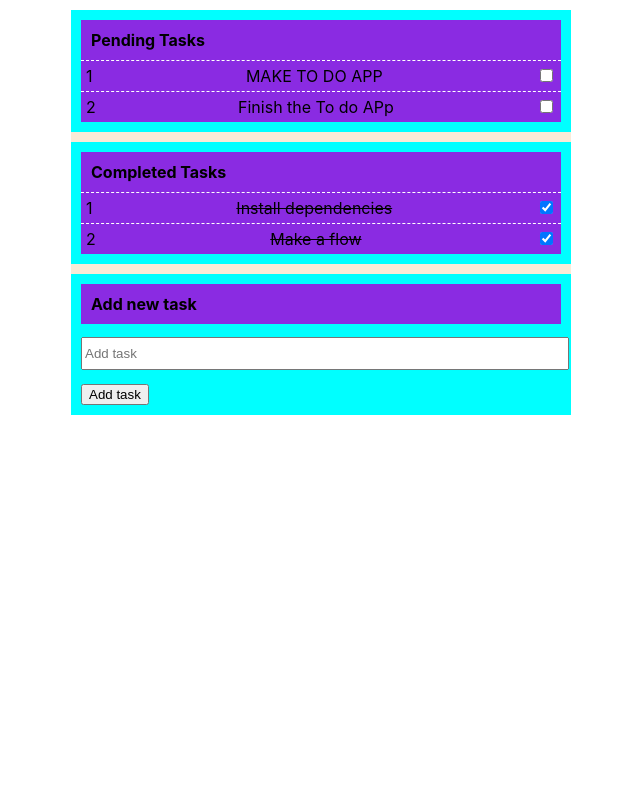
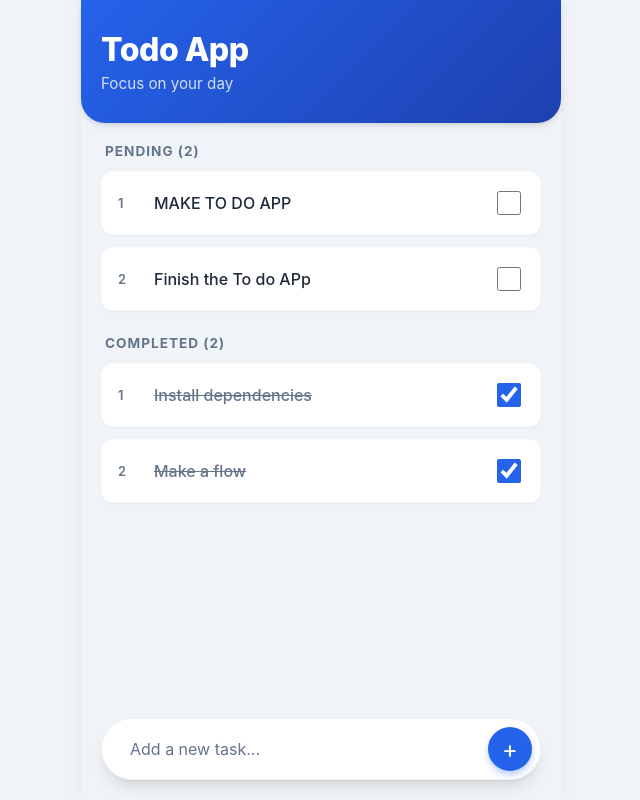
Before and after one commit to kannandevan/todo-app, a React (Create React App) app: page / in a window 1280 px wide. Shown: the whole page, without its empty margins (319-959 px from the left). Built offline with nearby package versions, Linux system fonts and the light colour scheme; the HTML template or start-up script is replaced by a standard one.

Commit message:
Ui updated

```diff
--- a/src/App.css
+++ b/src/App.css
@@ -1,26 +1,105 @@
-.app{
-   min-width: 300px;
-   max-width: 500px;
-    /* height: 100vh; */
+.app {
+    max-width: 480px;
+    min-height: 100vh;
     margin: 0 auto;
-    background-color: antiquewhite;
+    background-color: var(--bg-color);
+    position: relative;
+    padding-bottom: 100px;
+    /* Space for fixed input */
+    box-shadow: 0 0 20px rgba(0, 0, 0, 0.05);
 }
-.task-group{
-    position: relative;
-    width: auto;
-    background-color: aqua;
-    padding: 10px;
-    margin-top: 10px;
-    /* text-align: center; */
+
+.app-header {
+    padding: 30px 20px;
+    background: linear-gradient(135deg, var(--primary-color), var(--primary-dark));
+    color: white;
+    border-bottom-left-radius: 24px;
+    border-bottom-right-radius: 24px;
+    margin-bottom: 20px;
+    box-shadow: var(--shadow-md);
 }
-.task-heading{
-    background-color: blueviolet;
-    padding: 10px;
-    font-weight: bold;
+
+.app-title {
+    margin: 0;
+    font-size: 2rem;
+    font-weight: 800;
+    letter-spacing: -0.5px;
 }
-.add-input{
-    width: 100%;
-    margin-top: 1em;
-    margin-bottom: 1em;
-    height: 2em;
+
+.app-subtitle {
+    margin: 5px 0 0;
+    opacity: 0.8;
+    font-size: 0.95rem;
 }
+
+.task-group {
+    padding: 0 20px;
+    margin-bottom: 24px;
+}
+
+.task-heading {
+    font-size: 0.85rem;
+    text-transform: uppercase;
+    letter-spacing: 1px;
+    color: var(--text-secondary);
+    margin-bottom: 12px;
+    font-weight: 700;
+    padding-left: 4px;
+    background: transparent;
+    /* Reset */
+}
+
+/* Input Area - Fixed Bottom */
+.input-area {
+    position: fixed;
+    bottom: 20px;
+    left: 50%;
+    transform: translateX(-50%);
+    width: calc(100% - 40px);
+    max-width: 440px;
+    background-color: var(--card-bg);
+    padding: 8px;
+    border-radius: var(--radius-full);
+    box-shadow: var(--shadow-lg);
+    display: flex;
+    align-items: center;
+    z-index: 100;
+    border: 1px solid rgba(0, 0, 0, 0.05);
+}
+
+.add-input {
+    flex: 1;
+    border: none;
+    padding: 12px 20px;
+    font-size: 1rem;
+    background: transparent;
+    color: var(--text-main);
+}
+
+.add-input::placeholder {
+    color: var(--text-secondary);
+}
+
+.add-btn {
+    background-color: var(--primary-color);
+    color: white;
+    border: none;
+    width: 44px;
+    height: 44px;
+    border-radius: 50%;
+    font-size: 1.5rem;
+    display: flex;
+    align-items: center;
+    justify-content: center;
+    cursor: pointer;
+    transition: transform 0.2s, background-color 0.2s;
+    box-shadow: 0 4px 6px rgba(37, 99, 235, 0.3);
+}
+
+.add-btn:active {
+    transform: scale(0.95);
+}
+
+.add-btn:hover {
+    background-color: var(--primary-dark);
+}
--- a/src/App.js
+++ b/src/App.js
@@ -35,34 +35,56 @@ function App() {
   }
   const handleAddTask = () => {
     if (input.trim()) {
-      const newId = lastId +1;
+      const newId = lastId + 1;
       const newData = {
         name: input,
         id: newId,
         isCompleted: false
       };
-      setTasks([...tasks,newData]);
+      setTasks([...tasks, newData]);
       setLastId(newId);
+      setInput('');
+    }
   }
-}
   const pendingTasks = tasks.filter((task) => !task.isCompleted);
   const completedTasks = tasks.filter((task) => task.isCompleted);
   return (
     <div className='app'>
-      {
-        pendingTasks.length != 0 ?
-          <div className='task-group'><div className="task-heading">Pending Tasks</div><Tasks tasks={pendingTasks} statusHandle={handleStatusChange} /></div> : ''
-      }
-      {
-        completedTasks.length != 0 ?
-          <div className='task-group'><div className="task-heading">Completed Tasks</div><Tasks tasks={completedTasks} statusHandle={handleStatusChange} /></div> : ''
-      }
-      <div>
-        <div className="task-group">
-          <div className="task-heading">Add new task</div>
-          <input type="text" name="" value={input} placeholder='Add task' className='add-input' onChange={handleInputChange} />
-          <button onClick={handleAddTask}>Add task</button>
+      <header className="app-header">
+        <h1 className="app-title">Todo App</h1>
+        <p className="app-subtitle">Focus on your day</p>
+      </header>
+
+      <div className='task-group'>
+        <div className="task-heading">Pending ({pendingTasks.length})</div>
+        {pendingTasks.length > 0 ? (
+          <Tasks tasks={pendingTasks} statusHandle={handleStatusChange} />
+        ) : (
+          <div style={{ padding: '20px', textAlign: 'center', opacity: 0.5 }}>
+            No pending tasks
+          </div>
+        )}
+      </div>
+
+      {completedTasks.length > 0 && (
+        <div className='task-group'>
+          <div className="task-heading">Completed ({completedTasks.length})</div>
+          <Tasks tasks={completedTasks} statusHandle={handleStatusChange} />
         </div>
+      )}
+
+      <div className="input-area">
+        <input
+          type="text"
+          value={input}
+          placeholder='Add a new task...'
+          className='add-input'
+          onChange={handleInputChange}
+          onKeyDown={(e) => e.key === 'Enter' && handleAddTask()}
+        />
+        <button className="add-btn" onClick={handleAddTask}>
+          +
+        </button>
       </div>
     </div>
   );
--- a/src/components/Tasks.css
+++ b/src/components/Tasks.css
@@ -1,28 +1,67 @@
-.tasks{
+.tasks {
     list-style: none;
     margin: 0;
     padding: 0;
+    display: flex;
+    flex-direction: column;
+    gap: 12px;
 }
-.tasks li{
-    list-style-type: none;
+
+.tasks li {
     margin: 0;
-    padding: 5px;
+}
+
+.task {
+    display: flex;
+    align-items: center;
+    padding: 16px;
+    background-color: var(--card-bg);
+    border-radius: var(--radius-md);
+    box-shadow: var(--shadow-sm);
+    transition: transform 0.2s, box-shadow 0.2s;
     cursor: pointer;
-    background-color: blueviolet;
-    border-top: 1px dashed white;
+    border: 1px solid rgba(0, 0, 0, 0.02);
 }
-.tasks li:hover{
-    background-color: aliceblue;
+
+.task:hover {
+    transform: translateY(-2px);
+    box-shadow: var(--shadow-md);
 }
-.task{
+
+/* Custom Checkbox Container */
+.task-checkbox-container {
+    margin-left: auto;
     display: flex;
-    flex-direction: row;
-    justify-content: space-between;
-    align-items: stretch;
-    flex-wrap: nowrap;
+    align-items: center;
+    justify-content: center;
+}
 
+.task-checkbox {
+    width: 24px;
+    height: 24px;
+    cursor: pointer;
+    accent-color: var(--primary-color);
+    border-radius: 6px;
 }
-.task-completd{
+
+/* Task Text */
+.task-text {
+    font-size: 1rem;
+    font-weight: 500;
+    margin-left: 12px;
+    color: var(--text-main);
+    transition: color 0.2s;
+}
+
+.task.completed .task-text {
     text-decoration: line-through;
+    color: var(--text-secondary);
+}
 
+/* Index Number (Optional, maybe remove?) */
+.task-index {
+    color: var(--text-secondary);
+    font-size: 0.8rem;
+    font-weight: 600;
+    width: 24px;
 }
--- a/src/components/Tasks.js
+++ b/src/components/Tasks.js
@@ -6,20 +6,26 @@ const Tasks = (props) => {
     return (
 
 
-            <ul className="tasks">
-                {tasks.map((task,index) => (<li key={task.id} className="task" onClick={() => statusHandle(task.id)}>
-                    <div>{index+1}</div>
-                    <div className={task.isCompleted ? 'task-completd':''}>{task.name}</div>
-                    <div>
-                        <input
-                        type="checkbox"
-                        name="" id=""
-                        checked={task.isCompleted}
-                        onChange={() => statusHandle(task.id)}
-                        /></div>
-                </li>))}
-
-            </ul>
+    <ul className="tasks">
+      {tasks.map((task, index) => (
+        <li
+          key={task.id}
+          className={`task ${task.isCompleted ? 'completed' : ''}`}
+          onClick={() => statusHandle(task.id)}
+        >
+          <div className="task-index">{index + 1}</div>
+          <div className="task-text">{task.name}</div>
+          <div className="task-checkbox-container">
+            <input
+              type="checkbox"
+              className="task-checkbox"
+              checked={!!task.isCompleted}
+              readOnly
+            />
+          </div>
+        </li>
+      ))}
+    </ul>
 
 
     )
--- a/src/index.css
+++ b/src/index.css
@@ -1,13 +1,37 @@
+:root {
+  --primary-color: #2563eb;
+  --primary-dark: #1e40af;
+  --primary-light: #60a5fa;
+  --accent-color: #3b82f6;
+  --bg-color: #f0f4f8;
+  --card-bg: #ffffff;
+  --text-main: #1e293b;
+  --text-secondary: #64748b;
+  --success-color: #10b981;
+  --danger-color: #ef4444;
+  --shadow-sm: 0 1px 2px 0 rgb(0 0 0 / 0.05);
+  --shadow-md: 0 4px 6px -1px rgb(0 0 0 / 0.1), 0 2px 4px -2px rgb(0 0 0 / 0.1);
+  --shadow-lg: 0 10px 15px -3px rgb(0 0 0 / 0.1), 0 4px 6px -4px rgb(0 0 0 / 0.1);
+  --radius-md: 12px;
+  --radius-lg: 16px;
+  --radius-full: 9999px;
+  --font-sans: 'Inter', -apple-system, BlinkMacSystemFont, 'Segoe UI', Roboto, 'Helvetica Neue', Arial, sans-serif;
+}
+
+* {
+  box-sizing: border-box;
+}
+
 body {
   margin: 0;
-  font-family: -apple-system, BlinkMacSystemFont, 'Segoe UI', 'Roboto', 'Oxygen',
-    'Ubuntu', 'Cantarell', 'Fira Sans', 'Droid Sans', 'Helvetica Neue',
-    sans-serif;
+  font-family: var(--font-sans);
+  background-color: var(--bg-color);
+  color: var(--text-main);
   -webkit-font-smoothing: antialiased;
   -moz-osx-font-smoothing: grayscale;
 }
 
-code {
-  font-family: source-code-pro, Menlo, Monaco, Consolas, 'Courier New',
-    monospace;
+input, button {
+  font-family: inherit;
+  outline: none;
 }
```
